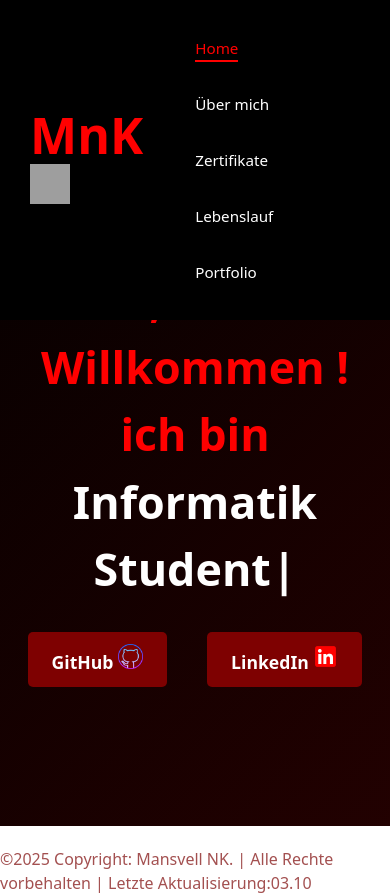
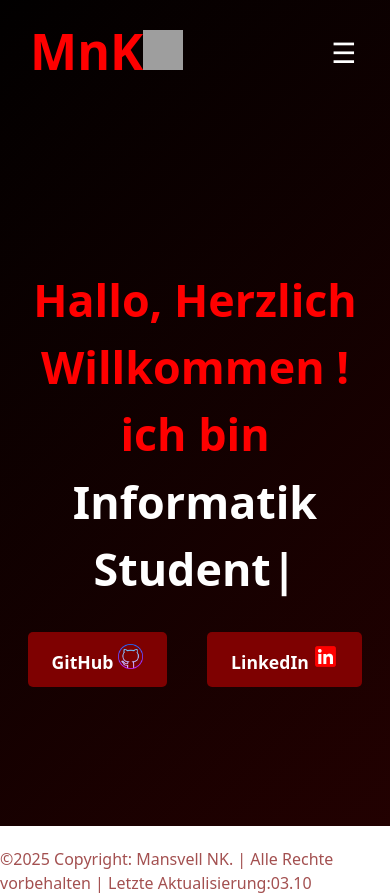
Before and after one commit to mansvell/mansvell-portfolio, a React (Vite) app: page / in a window 390 px wide. Built offline with nearby package versions, Linux system fonts and the light colour scheme; grey boxes are pictures that could not be loaded.

Commit message:
nav parameter

```diff
--- a/src/Home.css
+++ b/src/Home.css
@@ -69,6 +69,15 @@
 .nav-links li a.active::after {
   width: 100%;
 }
+.menu-toggle {  /*pour le menu ☰*/
+  display: none;
+  background: transparent;
+  border: none;
+  color: white;
+  font-size: 28px;
+  line-height: 1;
+  cursor: pointer;
+}
 
 .content {
   text-align: center;
@@ -115,3 +124,45 @@
     color:rgb(163, 80, 80);
     z-index:3;
 }
+
+@media (max-width: 768px) {
+  /* montre le bouton 3 points, réduit un peu le padding de la navbar */
+  .navbar {
+    padding: 14px 16px;
+  }
+  .menu-toggle {
+    display: block;          /* ← visible sur mobile */
+    z-index: 5;
+  }
+
+  /* cache la nav horizontale par défaut et la transforme en panneau vertical */
+  .nav-links {
+    display: none;           /* ← cachée par défaut en mobile */
+    position: absolute;
+    top: 100%;               /* juste sous la navbar */
+    left: 0;
+    right: 0;
+    background: rgba(0,0,0,0.95);
+    flex-direction: column;
+    gap: 14px;
+    padding: 16px;
+    border-top: 1px solid rgba(255,255,255,0.12);
+    z-index: 4;
+  }
+
+  /* quand menuOpen = true → on affiche */
+  .nav-links.open {
+    display: flex;           /* ← s’affiche en colonne */
+  }
+
+  /* liens un peu plus grands et faciles à cliquer */
+  .nav-links li a {
+    padding: 10px 2px;
+    font-size: 1.02rem;
+  }
+
+  /* optionnel: underline moins agressif en vertical */
+  .nav-links li a::after {
+    bottom: -2px;
+  }
+}
--- a/src/Home.jsx
+++ b/src/Home.jsx
@@ -3,18 +3,30 @@ import Typewriter from 'typewriter-effect';
 import { NavLink } from 'react-router-dom';
 import githubIcon from './assets/gitIcon.png';
 import linkedIn from './assets/inlogo.webp'
+import { useState } from 'react';
 
 export default function Home() {
+  // AJOUTE cet état
+  const [menuOpen, setMenuOpen] = useState(false);
+
   return (
     <div className="home-page">
       <nav className="navbar">
         <div className="logo">MnK<img src="https://media2.giphy.com/media/v1.Y2lkPTc5MGI3NjExcmN6dHdwMGNzcTZnbzU2ZTBmeXpjYXg5d2QzdWVyaWY1dm40c2cxbiZlcD12MV9pbnRlcm5hbF9naWZfYnlfaWQmY3Q9Zw/yfPmYMIsbeuRP8odz0/giphy.gif" alt="smile" width="40" height="40" /></div>
-        <ul className="nav-links">
-          <li><NavLink to="/" end>Home</NavLink></li>
-          <li><NavLink to="/ueber-mich">Über mich</NavLink></li>
-          <li><NavLink to="/zertifikate">Zertifikate</NavLink></li>
-          <li><NavLink to="/lebenslauf">Lebenslauf</NavLink></li>
-          <li><NavLink to="/portfolio">Portfolio</NavLink></li>
+        <button
+          className="menu-toggle"
+          aria-label="Menü"
+          aria-expanded={menuOpen}
+          onClick={() => setMenuOpen(v => !v)}
+        >
+          ☰
+        </button>
+        <ul className={`nav-links ${menuOpen ? 'open' : ''}`}>
+          <li><NavLink to="/" end onClick={() => setMenuOpen(false)}>Home</NavLink></li>
+          <li><NavLink to="/ueber-mich" onClick={() => setMenuOpen(false)}>Über mich</NavLink></li>
+          <li><NavLink to="/zertifikate" onClick={() => setMenuOpen(false)}>Zertifikate</NavLink></li>
+          <li><NavLink to="/lebenslauf" onClick={() => setMenuOpen(false)}>Lebenslauf</NavLink></li>
+          <li><NavLink to="/portfolio" onClick={() => setMenuOpen(false)}>Portfolio</NavLink></li>
         </ul>
       </nav>
 
--- a/src/Lebenslauf.css
+++ b/src/Lebenslauf.css
@@ -56,6 +56,16 @@
 .nav-links li a:hover::after,
 .nav-links li a.active::after {
   width: 100%;
+}
+
+.menu-toggle {  /*pour le menu ☰*/
+  display: none;
+  background: transparent;
+  border: none;
+  color: white;
+  font-size: 28px;
+  line-height: 1;
+  cursor: pointer;
 }
 
 .download-section {
@@ -153,30 +163,7 @@
 
 /* Mobiles */
 @media (max-width: 768px) {
-  /* Navbar en 2 colonnes: logo (auto) | nav (1fr) */
-  .navbar {
-    position: sticky;
-    top: 0;
-    display: grid;
-    grid-template-columns: auto 1fr;
-    align-items: center;
-    padding: 10px 12px;
-    background: #000;
-    z-index: 10;
-  }
 
-  .logo {
-    font-size: 50px;
-    margin-left: 0;
-    line-height: 1;
-  }
-
-.nav-links {
-        margin-right: 50px;
-  list-style: none;
-  display: flex;
-  gap: 2rem;
-}
 
   .nav-links li a {
     font-size: 0.95rem;
@@ -192,4 +179,44 @@
 
   .section p {margin-left: 0;
   }
-}}
+  /* montre le bouton 3 points, réduit un peu le padding de la navbar */
+  .navbar {
+    padding: 14px 16px;
+  }
+  .menu-toggle {
+    display: block;          /* ← visible sur mobile */
+    z-index: 5;
+  }
+
+  /* cache la nav horizontale par défaut et la transforme en panneau vertical */
+  .nav-links {
+    display: none;           /* ← cachée par défaut en mobile */
+    position: absolute;
+    top: 100%;               /* juste sous la navbar */
+    left: 0;
+    right: 0;
+    background: rgba(0,0,0,0.95);
+    flex-direction: column;
+    gap: 14px;
+    padding: 16px;
+    border-top: 1px solid rgba(255,255,255,0.12);
+    z-index: 4;
+  }
+
+  /* quand menuOpen = true → on affiche */
+  .nav-links.open {
+    display: flex;           /* ← s’affiche en colonne */
+  }
+
+  /* liens un peu plus grands et faciles à cliquer */
+  .nav-links li a {
+    padding: 10px 2px;
+    font-size: 1.02rem;
+  }
+
+  /* optionnel: underline moins agressif en vertical */
+  .nav-links li a::after {
+    bottom: -2px;
+  }
+}
+}
--- a/src/Lebenslauf.jsx
+++ b/src/Lebenslauf.jsx
@@ -1,17 +1,27 @@
 import './Lebenslauf.css';
 import { NavLink } from 'react-router-dom';
+import { useState } from 'react';
 
 export default function Lebenslauf() {
+  const [menuOpen, setMenuOpen] = useState(false);
   return (
     <div className="lebenslauf-container">
       <nav className="navbar">
         <div className="logo">MnK<img src="https://media2.giphy.com/media/v1.Y2lkPTc5MGI3NjExcmN6dHdwMGNzcTZnbzU2ZTBmeXpjYXg5d2QzdWVyaWY1dm40c2cxbiZlcD12MV9pbnRlcm5hbF9naWZfYnlfaWQmY3Q9Zw/yfPmYMIsbeuRP8odz0/giphy.gif" alt="smile" width="40" height="40" /></div>
-        <ul className="nav-links">
-          <li><NavLink to="/">Home</NavLink></li>
-          <li><NavLink to="/ueber-mich">Über mich</NavLink></li>
-          <li><NavLink to="/zertifikate">Zertifikate</NavLink></li>
-          <li><NavLink to="/lebenslauf" end>Lebenslauf</NavLink></li>
-          <li><NavLink to="/portfolio">Portfolio</NavLink></li>
+        <button
+          className="menu-toggle"
+          aria-label="Menü"
+          aria-expanded={menuOpen}
+          onClick={() => setMenuOpen(v => !v)}
+        >
+          ☰
+        </button>
+        <ul className={`nav-links ${menuOpen ? 'open' : ''}`}>
+          <li><NavLink to="/" end onClick={() => setMenuOpen(false)}>Home</NavLink></li>
+          <li><NavLink to="/ueber-mich" onClick={() => setMenuOpen(false)}>Über mich</NavLink></li>
+          <li><NavLink to="/zertifikate" onClick={() => setMenuOpen(false)}>Zertifikate</NavLink></li>
+          <li><NavLink to="/lebenslauf" onClick={() => setMenuOpen(false)}>Lebenslauf</NavLink></li>
+          <li><NavLink to="/portfolio" onClick={() => setMenuOpen(false)}>Portfolio</NavLink></li>
         </ul>
       </nav>
 
--- a/src/Portfolio.css
+++ b/src/Portfolio.css
@@ -60,7 +60,15 @@
 .nav-links li a.active::after {
   width: 100%;
 }
-
+.menu-toggle {  /*pour le menu ☰*/
+  display: none;
+  background: transparent;
+  border: none;
+  color: white;
+  font-size: 28px;
+  line-height: 1;
+  cursor: pointer;
+}
 
 .projects-grid {
   display: flex;
@@ -205,4 +213,43 @@
   .projects-grid {
     gap: 1rem;
   }
+  /* montre le bouton 3 points, réduit un peu le padding de la navbar */
+  .navbar {
+    padding: 14px 16px;
+  }
+  .menu-toggle {
+    display: block;          /* ← visible sur mobile */
+    z-index: 5;
+  }
+
+  /* cache la nav horizontale par défaut et la transforme en panneau vertical */
+  .nav-links {
+    display: none;           /* ← cachée par défaut en mobile */
+    position: absolute;
+    top: 100%;               /* juste sous la navbar */
+    left: 0;
+    right: 0;
+    background: rgba(0,0,0,0.95);
+    flex-direction: column;
+    gap: 14px;
+    padding: 16px;
+    border-top: 1px solid rgba(255,255,255,0.12);
+    z-index: 4;
+  }
+
+  /* quand menuOpen = true → on affiche */
+  .nav-links.open {
+    display: flex;           /* ← s’affiche en colonne */
+  }
+
+  /* liens un peu plus grands et faciles à cliquer */
+  .nav-links li a {
+    padding: 10px 2px;
+    font-size: 1.02rem;
+  }
+
+  /* optionnel: underline moins agressif en vertical */
+  .nav-links li a::after {
+    bottom: -2px;
+  }
 }
--- a/src/Portfolio.jsx
+++ b/src/Portfolio.jsx
@@ -250,17 +250,25 @@ const projects = [
 
 export default function Portfolio() {
   const [activeProject, setActiveProject] = useState(null);
-
+const [menuOpen, setMenuOpen] = useState(false);
   return (
     <div className="portfolio-container">
       <nav className="navbar">
         <div className="logo">MnK<img src="https://media2.giphy.com/media/v1.Y2lkPTc5MGI3NjExcmN6dHdwMGNzcTZnbzU2ZTBmeXpjYXg5d2QzdWVyaWY1dm40c2cxbiZlcD12MV9pbnRlcm5hbF9naWZfYnlfaWQmY3Q9Zw/yfPmYMIsbeuRP8odz0/giphy.gif" alt="smile" width="40" height="40" /></div>
-        <ul className="nav-links">
-          <li><NavLink to="/">Home</NavLink></li>
-          <li><NavLink to="/ueber-mich">Über mich</NavLink></li>
-          <li><NavLink to="/zertifikate">Zertifikate</NavLink></li>
-          <li><NavLink to="/lebenslauf">Lebenslauf</NavLink></li>
-          <li><NavLink to="/portfolio" end>Portfolio</NavLink></li>
+        <button
+          className="menu-toggle"
+          aria-label="Menü"
+          aria-expanded={menuOpen}
+          onClick={() => setMenuOpen(v => !v)}
+        >
+          ☰
+        </button>
+        <ul className={`nav-links ${menuOpen ? 'open' : ''}`}>
+          <li><NavLink to="/" end onClick={() => setMenuOpen(false)}>Home</NavLink></li>
+          <li><NavLink to="/ueber-mich" onClick={() => setMenuOpen(false)}>Über mich</NavLink></li>
+          <li><NavLink to="/zertifikate" onClick={() => setMenuOpen(false)}>Zertifikate</NavLink></li>
+          <li><NavLink to="/lebenslauf" onClick={() => setMenuOpen(false)}>Lebenslauf</NavLink></li>
+          <li><NavLink to="/portfolio" onClick={() => setMenuOpen(false)}>Portfolio</NavLink></li>
         </ul>
       </nav>
 
--- a/src/UeberM.css
+++ b/src/UeberM.css
@@ -60,7 +60,15 @@
   width: 100%;
 }
 
-
+.menu-toggle {  /*pour le menu ☰*/
+  display: none;
+  background: transparent;
+  border: none;
+  color: white;
+  font-size: 28px;
+  line-height: 1;
+  cursor: pointer;
+}
 .cards-container {
   display: flex;
   justify-content: center;
@@ -191,6 +199,45 @@ padding: 20px;
   .card.active .skills-wrapper {
     grid-template-columns: 1fr;
   }
+  /* montre le bouton 3 points, réduit un peu le padding de la navbar */
+  .navbar {
+    padding: 14px 16px;
+  }
+  .menu-toggle {
+    display: block;          /* ← visible sur mobile */
+    z-index: 5;
+  }
+
+  /* cache la nav horizontale par défaut et la transforme en panneau vertical */
+  .nav-links {
+    display: none;           /* ← cachée par défaut en mobile */
+    position: absolute;
+    top: 100%;               /* juste sous la navbar */
+    left: 0;
+    right: 0;
+    background: rgba(0,0,0,0.95);
+    flex-direction: column;
+    gap: 14px;
+    padding: 16px;
+    border-top: 1px solid rgba(255,255,255,0.12);
+    z-index: 4;
+  }
+
+  /* quand menuOpen = true → on affiche */
+  .nav-links.open {
+    display: flex;           /* ← s’affiche en colonne */
+  }
+
+  /* liens un peu plus grands et faciles à cliquer */
+  .nav-links li a {
+    padding: 10px 2px;
+    font-size: 1.02rem;
+  }
+
+  /* optionnel: underline moins agressif en vertical */
+  .nav-links li a::after {
+    bottom: -2px;
+  }
 }
 
 /* Barres et libellés: mêmes styles partout */
--- a/src/UeberM.jsx
+++ b/src/UeberM.jsx
@@ -123,17 +123,25 @@ const cards = [
   {id: 'skills',title: 'Kodierfähigkeiten💻', content: contentSkills }
 ];
 
-
+const [menuOpen, setMenuOpen] = useState(false);
   return (
     <div className="ueber-container">
       <nav className="navbar">
         <div className="logo">MnK<img src="https://media2.giphy.com/media/v1.Y2lkPTc5MGI3NjExcmN6dHdwMGNzcTZnbzU2ZTBmeXpjYXg5d2QzdWVyaWY1dm40c2cxbiZlcD12MV9pbnRlcm5hbF9naWZfYnlfaWQmY3Q9Zw/yfPmYMIsbeuRP8odz0/giphy.gif" alt="smile" width="40" height="40" /></div>
-        <ul className="nav-links">
-          <li><NavLink to="/" >Home</NavLink></li>
-          <li><NavLink to="/ueber-mich" end>Über mich</NavLink></li>
-          <li><NavLink to="/zertifikate">Zertifikate</NavLink></li>
-          <li><NavLink to="/lebenslauf">Lebenslauf</NavLink></li>
-          <li><NavLink to="/portfolio">Portfolio</NavLink></li>
+        <button
+          className="menu-toggle"
+          aria-label="Menü"
+          aria-expanded={menuOpen}
+          onClick={() => setMenuOpen(v => !v)}
+        >
+          ☰
+        </button>
+        <ul className={`nav-links ${menuOpen ? 'open' : ''}`}>
+          <li><NavLink to="/" end onClick={() => setMenuOpen(false)}>Home</NavLink></li>
+          <li><NavLink to="/ueber-mich" onClick={() => setMenuOpen(false)}>Über mich</NavLink></li>
+          <li><NavLink to="/zertifikate" onClick={() => setMenuOpen(false)}>Zertifikate</NavLink></li>
+          <li><NavLink to="/lebenslauf" onClick={() => setMenuOpen(false)}>Lebenslauf</NavLink></li>
+          <li><NavLink to="/portfolio" onClick={() => setMenuOpen(false)}>Portfolio</NavLink></li>
         </ul>
       </nav>
 
--- a/src/Zertifikate.css
+++ b/src/Zertifikate.css
@@ -66,7 +66,15 @@
 .nav-links li a.active::after {
   width: 100%;
 }
-
+.menu-toggle {  /*pour le menu ☰*/
+  display: none;
+  background: transparent;
+  border: none;
+  color: white;
+  font-size: 28px;
+  line-height: 1;
+  cursor: pointer;
+}
 .zertifikate-intro {
   color: white;
   margin: 50px auto 24px;
@@ -156,7 +164,45 @@
 
  .cert-grid { grid-template-columns: repeat(2, 1fr); }
   .cert-card { padding:8px}
+        /* montre le bouton 3 points, réduit un peu le padding de la navbar */
+  .navbar {
+    padding: 14px 16px;
+  }
+  .menu-toggle {
+    display: block;          /* ← visible sur mobile */
+    z-index: 5;
+  }
 
+  /* cache la nav horizontale par défaut et la transforme en panneau vertical */
+  .nav-links {
+    display: none;           /* ← cachée par défaut en mobile */
+    position: absolute;
+    top: 100%;               /* juste sous la navbar */
+    left: 0;
+    right: 0;
+    background: rgba(0,0,0,0.95);
+    flex-direction: column;
+    gap: 14px;
+    padding: 16px;
+    border-top: 1px solid rgba(255,255,255,0.12);
+    z-index: 4;
+  }
+
+  /* quand menuOpen = true → on affiche */
+  .nav-links.open {
+    display: flex;           /* ← s’affiche en colonne */
+  }
+
+  /* liens un peu plus grands et faciles à cliquer */
+  .nav-links li a {
+    padding: 10px 2px;
+    font-size: 1.02rem;
+  }
+
+  /* optionnel: underline moins agressif en vertical */
+  .nav-links li a::after {
+    bottom: -2px;
+  }
 }
 
 
--- a/src/Zertifikate.jsx
+++ b/src/Zertifikate.jsx
@@ -50,18 +50,26 @@ const zertifs=[
 export default function Zertifikate() {
         const [openIndex, setOpenIndex] = useState(null);
 
-
+const [menuOpen, setMenuOpen] = useState(false);
      return (
         <div className="zertifikate-container">
           <nav className="navbar">
             <div className="logo">MnK<img src="https://media2.giphy.com/media/v1.Y2lkPTc5MGI3NjExcmN6dHdwMGNzcTZnbzU2ZTBmeXpjYXg5d2QzdWVyaWY1dm40c2cxbiZlcD12MV9pbnRlcm5hbF9naWZfYnlfaWQmY3Q9Zw/yfPmYMIsbeuRP8odz0/giphy.gif" alt="smile" width="40" height="40" /></div>
-            <ul className="nav-links">
-              <li><NavLink to="/" >Home</NavLink></li>
-              <li><NavLink to="/ueber-mich" >Über mich</NavLink></li>
-              <li><NavLink to="/zertifikate" end>Zertifikate</NavLink></li>
-              <li><NavLink to="/lebenslauf">Lebenslauf</NavLink></li>
-              <li><NavLink to="/portfolio">Portfolio</NavLink></li>
-            </ul>
+            <button
+          className="menu-toggle"
+          aria-label="Menü"
+          aria-expanded={menuOpen}
+          onClick={() => setMenuOpen(v => !v)}
+        >
+          ☰
+        </button>
+        <ul className={`nav-links ${menuOpen ? 'open' : ''}`}>
+          <li><NavLink to="/" end onClick={() => setMenuOpen(false)}>Home</NavLink></li>
+          <li><NavLink to="/ueber-mich" onClick={() => setMenuOpen(false)}>Über mich</NavLink></li>
+          <li><NavLink to="/zertifikate" onClick={() => setMenuOpen(false)}>Zertifikate</NavLink></li>
+          <li><NavLink to="/lebenslauf" onClick={() => setMenuOpen(false)}>Lebenslauf</NavLink></li>
+          <li><NavLink to="/portfolio" onClick={() => setMenuOpen(false)}>Portfolio</NavLink></li>
+        </ul>
           </nav>
 
           <h3 className="zertifikate-intro"> Diese Zertifikate habe ich auf Online Plattform wie LinkedIn bekommen, um meine Kenntnisse zu erweitern</h3>
```
